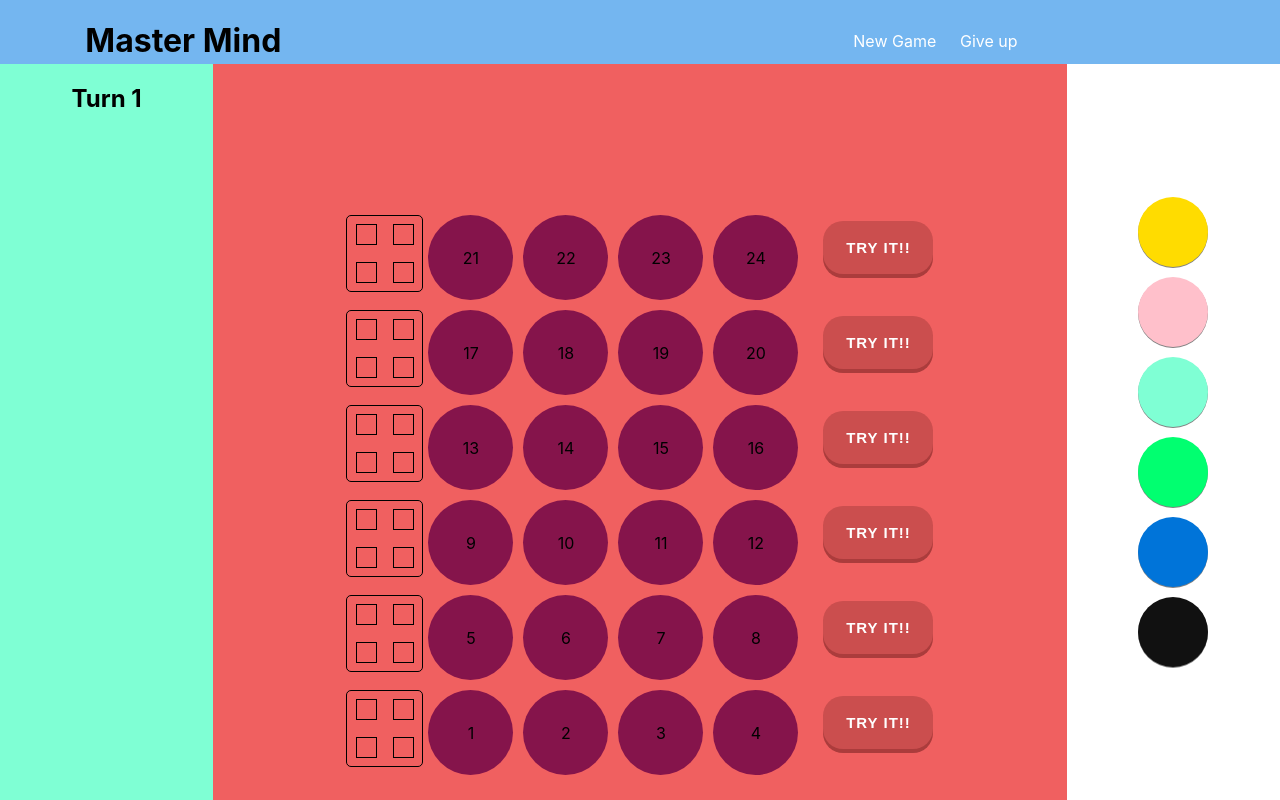
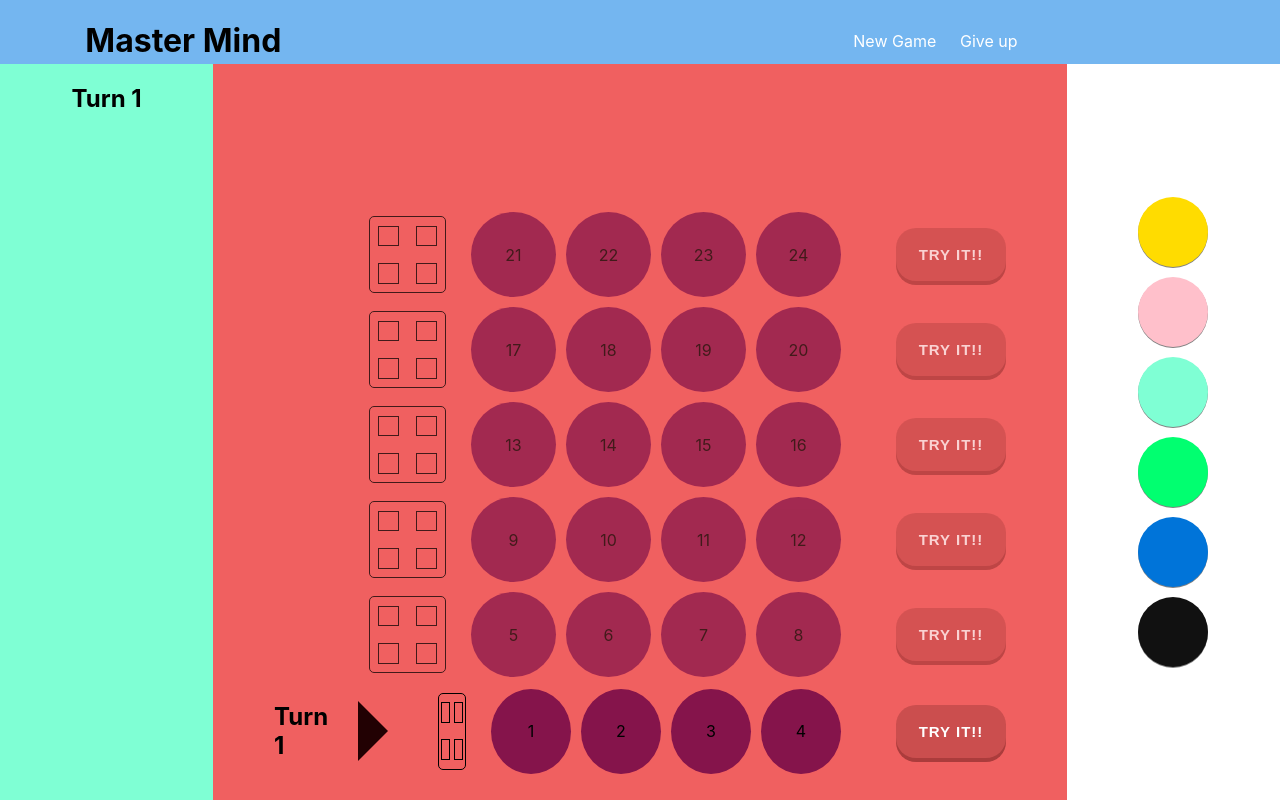
Before and after one commit to michaelkosak2606/masterMindGameWithReact, a React (Create React App) app: page / in a window 1280 px wide. Built offline with nearby package versions, Linux system fonts and the light colour scheme.

Commit message:
added arrow and turncount to Gamerow.js, small styling improvement

```diff
--- a/src/App.css
+++ b/src/App.css
@@ -46,15 +46,7 @@ margin: 5px;
 border-radius: 100%;
 margin: 5px;
 }
-.spielfiguren{
-  box-shadow: 0 1px grey;
 
-}
-.spielfiguren:hover{
-  top: -2px;
-  box-shadow: 0 0px grey;
-
-}
 
 .infoBoard{
   grid-column: span 2;
@@ -62,7 +54,7 @@ margin: 5px;
   margin-top: 0;
   display: flex;
   flex-direction: column;
-   align-items: center;
+  align-items: center;
 }
 .gameboard{
   background: #f06060;
@@ -76,9 +68,13 @@ margin: 5px;
 .gameRow{
   display: flex;
   align-items: center;
+  width: 90%;
+    justify-content: flex-end;
 }
+
 .inactive{
-   pointer-events: none;
+  pointer-events: none;
+  opacity: 0.72;
 }
 .spielfiguren{
   grid-column: span 2;
@@ -86,14 +82,19 @@ margin: 5px;
   flex-direction: column;
   align-items: center;
   justify-content: center;
+  box-shadow: 0 1px grey;
+}
+.spielfiguren:hover{
+  top: -2px;
+  box-shadow: 0 0px grey;
+
 }
 .gameHistoryButton{
   display: flex;
   flex-direction: column;
   align-items: center;
   justify-content: space-evenly;
-  margin-left: 20px;
-  margin-bottom: 20px;
+  margin-left: 50px;
   width: 110px;
   outline: none;
   padding: 18px;
@@ -122,7 +123,8 @@ height: 75px;
 width: 75px;
 border: 1px solid black;
 border-radius: 5px;
-margin-bottom: 8px;
+margin-left: 50px;
+margin-right: 20px;
 display: grid;
 grid-template-columns: auto auto;
 grid-template-rows: auto auto;
@@ -134,3 +136,11 @@ justify-items: center;
   width: 50%;
   border: 1px solid black;
 }
+.arrow-right {
+  width: 0;
+  height: 0;
+  border-top: 30px solid transparent;
+  border-bottom: 30px solid transparent;
+  border-left: 30px solid rgb(34, 1, 3);
+margin-left: 30px;
+}
--- a/src/App.js
+++ b/src/App.js
@@ -8,9 +8,6 @@ import './App.css';
 class App extends Component {
   state = {
     turn: 0,
-
-    // gamerows: [null, "inactive", "inactive", "inactive", "inactive", "inactive"],
-
     gamerows: [
       {
         status: null,
@@ -74,7 +71,7 @@ class App extends Component {
     event.preventDefault()
   }
   onDragStartHandler = (event, colorDragged) => {
-    console.log("dragging element with color: " + colorDragged)
+    // console.log("dragging element with color: " + colorDragged)
     event.dataTransfer.setData("colorDragged", colorDragged)
   }
   onDropHandler = (event, indexOfDropCircle) => {
@@ -110,6 +107,7 @@ class App extends Component {
 
   render() {
     const gameboard = this.state.gamerows.map((row, index) => {
+      const checkTurnNumber = this.state.turn === index
       return (
         <GameRow
           key={index}
@@ -118,6 +116,8 @@ class App extends Component {
           data={this.state.gamerows[index].colors}
           clickable={row.status}
           nextRound={this.nextRound}
+          checkTurnNumber={checkTurnNumber}
+          turn={this.state.turn}
         />
       )
     })
--- a/src/components/GameRow.js
+++ b/src/components/GameRow.js
@@ -3,9 +3,7 @@ import Button from './Button'
 
 export class GameRow extends Component {
     render() {
-
         const spielFelder = this.props.data.map((spielFeld) => {
-
             return (
                 <div
                     className="gameCircle"
@@ -22,9 +20,16 @@ export class GameRow extends Component {
                 </div>
             )
         })
+        const turnNumber = this.props.checkTurnNumber ?
+            <h2>Turn {this.props.turn + 1}</h2> : null
+
+        const rightArrow = this.props.checkTurnNumber ?
+            <div class="arrow-right"></div> : null
 
         return (
             <div className={`gameRow ${this.props.clickable}`}>
+                {turnNumber}
+                {rightArrow}
                 <div className="hits">
                     <div className="square"></div>
                     <div className="square"></div>
@@ -33,7 +38,7 @@ export class GameRow extends Component {
                 </div>
                 {spielFelder}
                 <Button
-                    text="Try it!!"
+                    text="TRY IT!!"
                     onClick={this.props.nextRound}
                 />
             </div>
```
